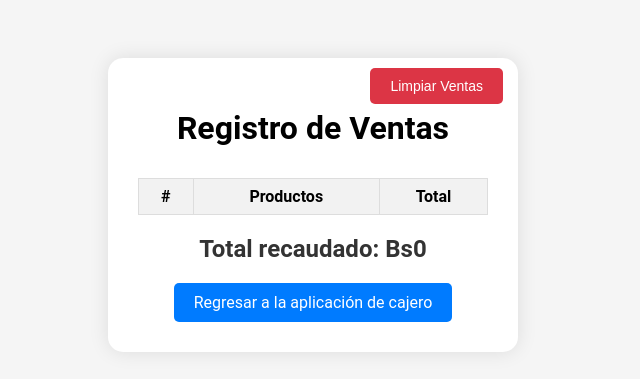
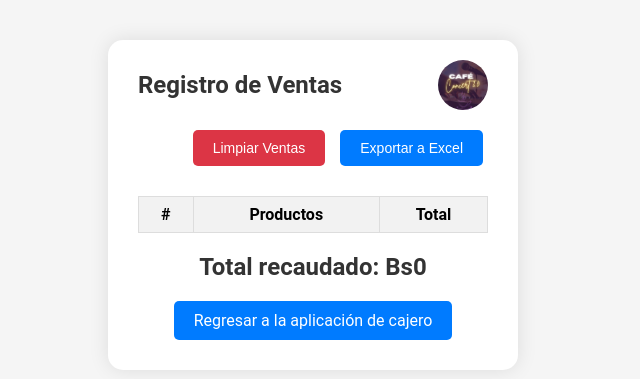
Before and after one commit to JonatanJireh/cajero-app, a plain HTML site: page RegistroVentas.html in a window 1280 px wide. Shown: the part 195-574 px from the top of the page, without its empty margins (327-967 px from the left). Drawn offline with Linux system fonts and the light colour scheme.

Commit message:
Se añadio una funcion para mandar  los datos a un excel

```diff
--- a/RegistroVentas.html
+++ b/RegistroVentas.html
@@ -5,33 +5,68 @@
     <meta name="viewport" content="width=device-width, initial-scale=1.0">
     <title>Registro de Ventas</title>
     <link rel="stylesheet" href="styles.css">
+    <script src="https://cdnjs.cloudflare.com/ajax/libs/xlsx/0.17.0/xlsx.full.min.js"></script>
     <style>
-        /* CSS para alinear el botón en la parte superior derecha */
+        /* CSS para alinear los botones en la parte superior */
         .container {
             position: relative;
+            padding-top: 20px; /* Espacio para los botones */
         }
-        .clear-button {
-            position: absolute;
-            top: 10px;
-            right: 10px;
+        .header {
+            display: flex;
+            align-items: center;
+            justify-content: space-between;
+        }
+        .header h1 {
+            margin: 0;
+        }
+        .cajero-image {
+            width: 50px;
+            height: 50px;
+            border-radius: 50%;
+        }
+        .button-container {
+            display: flex;
+            justify-content: flex-end;
+            margin-bottom: 20px;
+        }
+        .clear-button, .export-button {
             padding: 10px 20px;
             font-size: 14px;
             border: none;
             border-radius: 5px;
-            background-color: #dc3545;
             color: white;
             cursor: pointer;
             transition: background-color 0.3s;
+            margin-left: 10px; /* Espacio entre los botones */
+        }
+        .clear-button {
+            background-color: #dc3545;
         }
         .clear-button:hover {
             background-color: #c82333;
+        }
+        .export-button {
+            background-color: #007bff;
+        }
+        .export-button:hover {
+            background-color: #0056b3;
+        }
+        .registro-container {
+            margin-top: 20px; /* Espacio después de los botones */
         }
     </style>
 </head>
 <body>
     <div class="container">
-        <h1>Registro de Ventas</h1>
-        <button class="clear-button" onclick="clearVentas()">Limpiar Ventas</button>
+        <div class="header">
+            <h1>Registro de Ventas</h1>
+            <img src="cajero.jpg" alt="Cajero" class="cajero-image">
+        </div>
+        <div class="button-container">
+            <button class="clear-button" onclick="clearVentas()">Limpiar Ventas</button>
+            <button class="export-button" onclick="exportToExcel()">Exportar a Excel</button>
+        </div>
         <div class="registro-container">
             <table id="registro-ventas">
                 <thead>
@@ -82,6 +117,14 @@
                 location.reload(); // Recargar la página para actualizar la tabla
             }
         }
+
+        // Función para exportar los datos a Excel
+        function exportToExcel() {
+            const wb = XLSX.utils.book_new();
+            const ws = XLSX.utils.table_to_sheet(document.getElementById('registro-ventas'));
+            XLSX.utils.book_append_sheet(wb, ws, "Ventas");
+            XLSX.writeFile(wb, "RegistroDeVentas.xlsx");
+        }
     </script>
 </body>
 </html>
```
